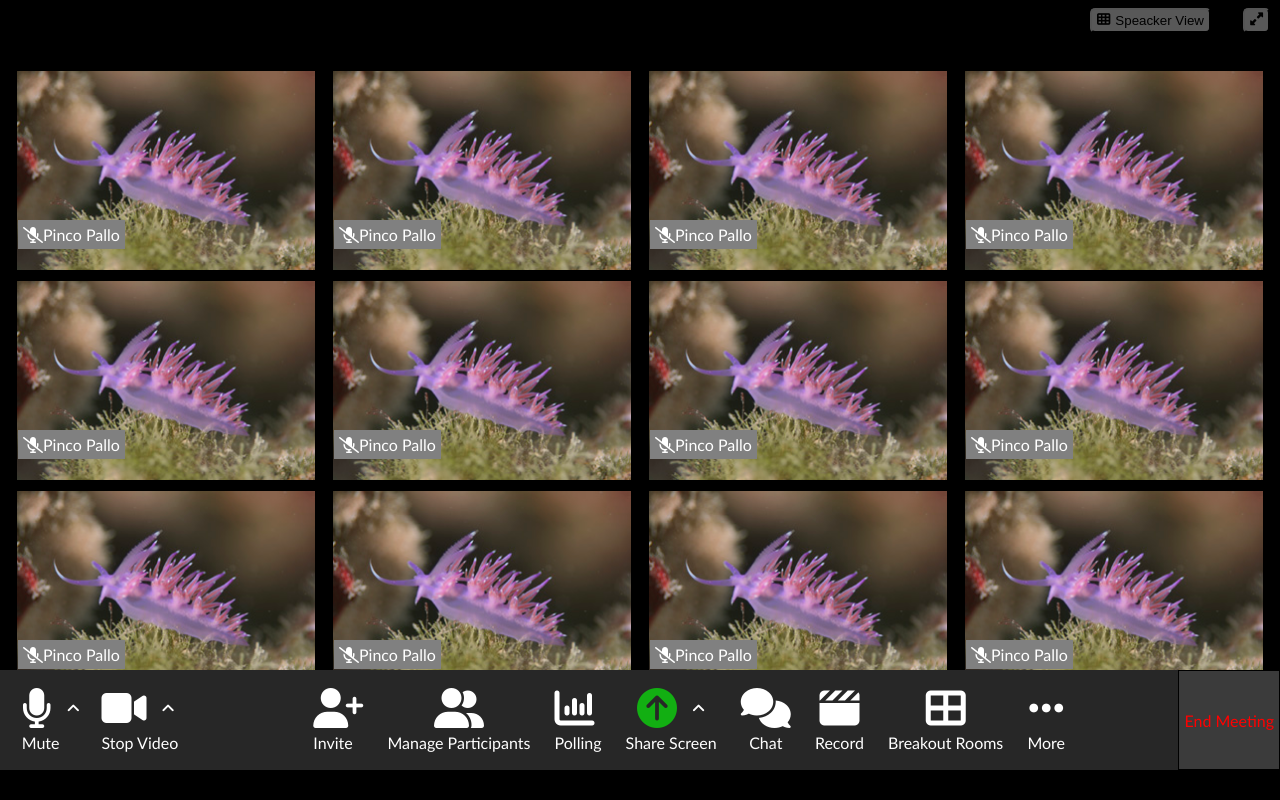
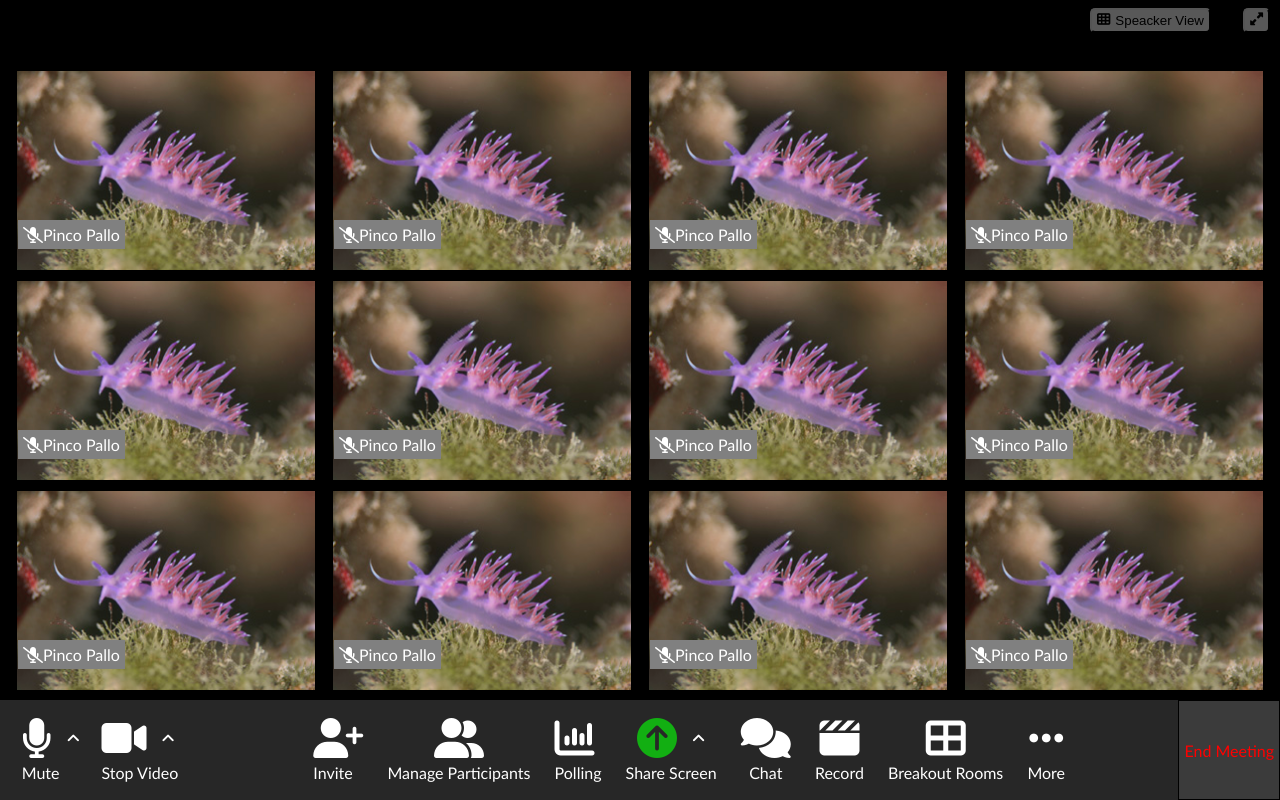
Before and after one commit to VolxDarkTV/html-css-zoom, a plain HTML site: page index.html in a window 1280 px wide. Drawn offline with Linux system fonts and the light colour scheme.

Commit message:
Bottom bar Fix

```diff
--- a/css/style.css
+++ b/css/style.css
@@ -48,7 +48,7 @@ main{
     justify-content: space-evenly;
     flex-wrap: wrap;
     overflow: auto;
-    height: calc(100vh - 200px);
+    height: calc(100vh - 170px);
 }
 .cards{
     width: 300px;
@@ -75,7 +75,6 @@ main{
 
 /* Action Bar */
 footer{
-    position: fixed;
     z-index: 500;
     width: 100%;
     height: 100px;
```
